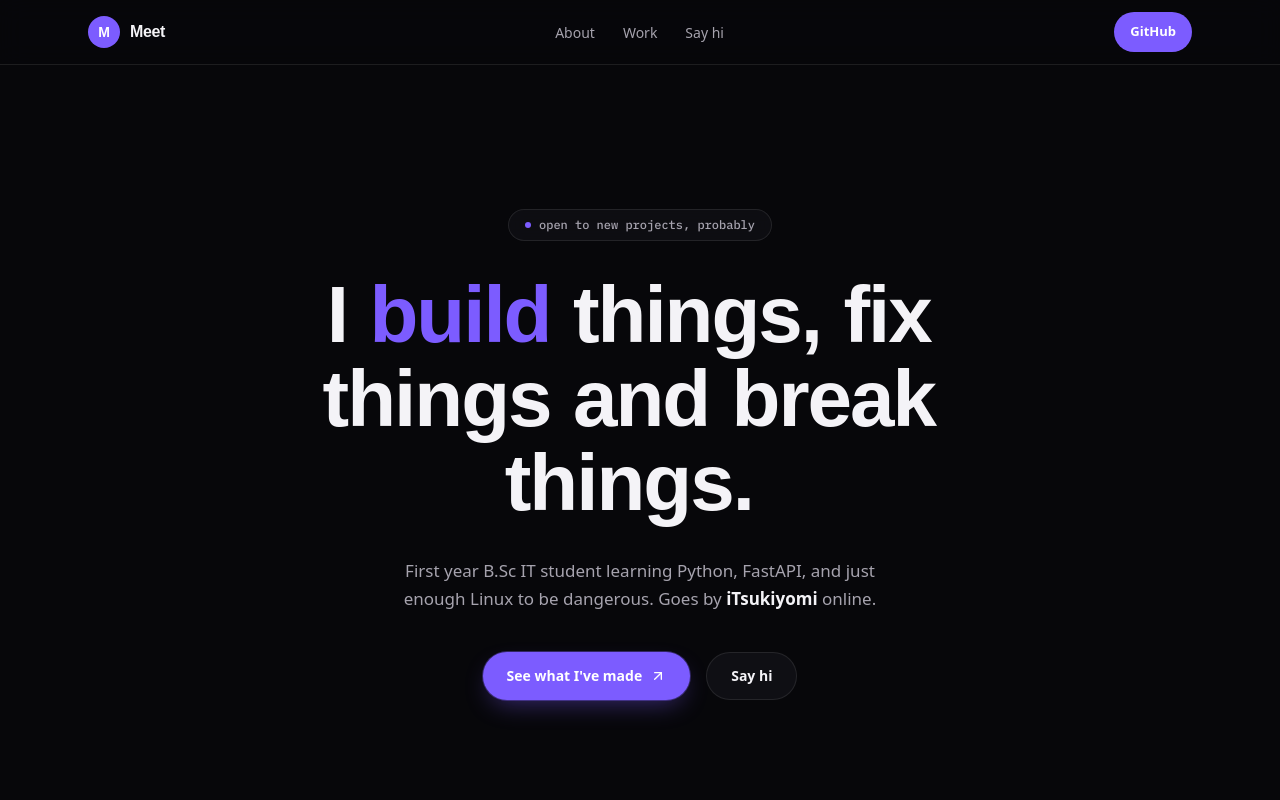
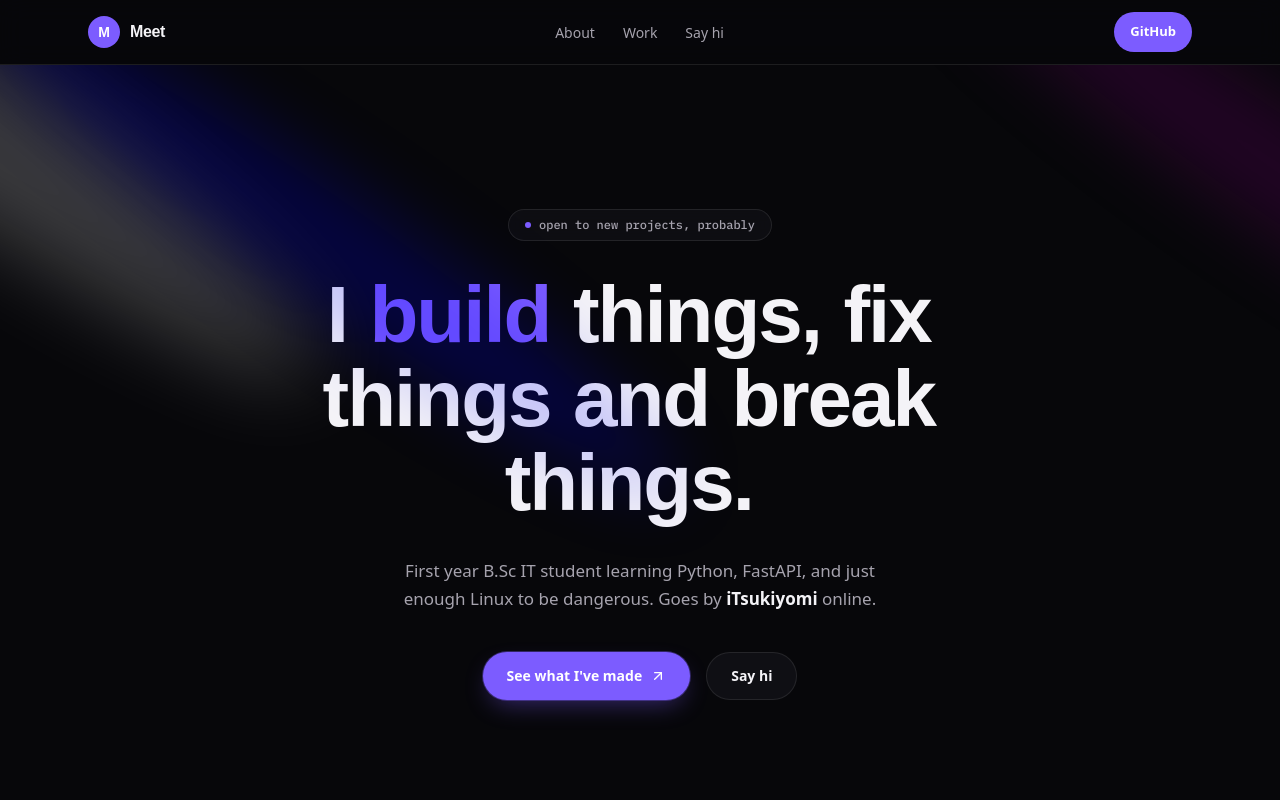
Before and after one commit to iTsukiyomi/portfolio, a React (Vite) app: page / in a window 1280 px wide. Shown: the top 800 px of the page. Built offline with nearby package versions, Linux system fonts and the light colour scheme; a web font is replaced by a local one.

Commit message:
Update indexcss

```diff
--- a/src/index.css
+++ b/src/index.css
@@ -15,6 +15,8 @@
   --color-ink-faint: #67646F;
 
   --color-accent: #7C5CFF;
+  --color-spot-blue: #4C86FF;
+  --color-spot-pink: #FF5C8A;
   --color-accent-deep: #5B3FE0;
   --color-accent-tint: rgba(124,92,255,0.14);
 
@@ -57,6 +59,21 @@ body {
   font-family: var(--font-mono);
 }
 
+@keyframes spotlight {
+  0% {
+    opacity: 0;
+    transform: translate(-72%, -62%) scale(0.5);
+  }
+  100% {
+    opacity: 1;
+    transform: translate(-50%, -40%) scale(1);
+  }
+}
+
+.animate-spotlight {
+  animation: spotlight 2s ease 0.75s 1 forwards;
+}
+
 @keyframes spin-slow {
   from { transform: rotate(0deg); }
   to { transform: rotate(360deg); }
```
